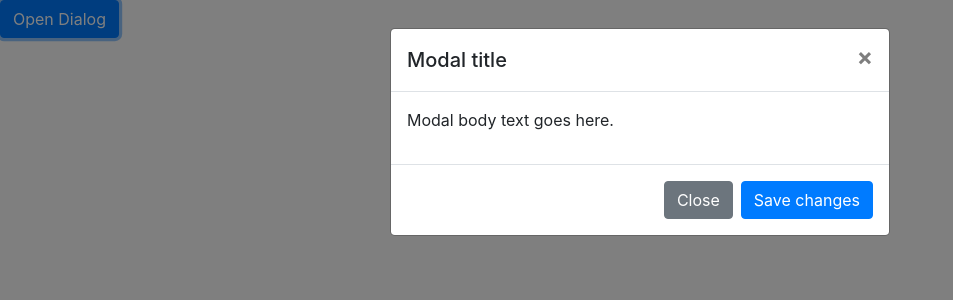
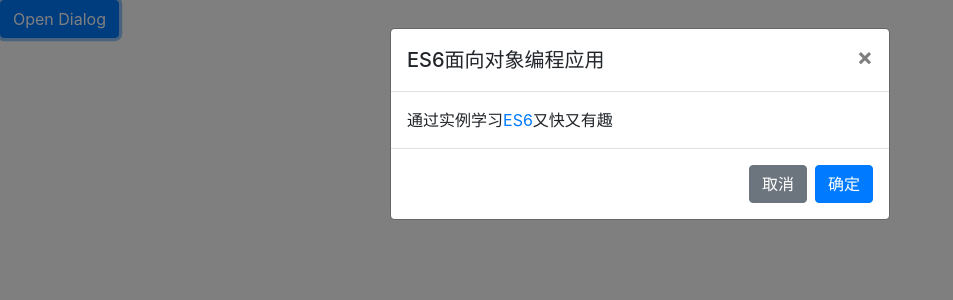
Before and after one commit to qingguatang/learn-es6, a React (Create React App) app: page /c3 in a window 1280 px wide. Both pictures are taken after a click on the button "Open Dialog". Shown: the top 300 px of the page, without its empty margins (0-953 px from the left). Built offline with nearby package versions, Linux system fonts and the light colour scheme.

Commit message:
react modal step 2

```diff
--- a/src/C3.js
+++ b/src/C3.js
@@ -1,4 +1,5 @@
 import React from 'react'
+import Modal from './components/Modal';
 import 'bootstrap/dist/css/bootstrap.css';
 
 
@@ -6,6 +7,17 @@ class Page extends React.Component {
   state = {
     showModal: false
   }
+
+  handleOk = () => {
+    console.log('ok');
+    this.setState({ showModal: false });
+  }
+
+  handleCancel = () => {
+    console.log('cancel');
+    this.setState({ showModal: false });
+  }
+
   // constructor(props) {
   //   super(props);
   //   this.state = {
@@ -17,31 +29,15 @@ class Page extends React.Component {
     return (
       <div>
         <button className="btn btn-primary" onClick={() => this.setState({ showModal: true })}>Open Dialog</button>
-        {this.state.showModal ?
-        <div>
-          <div className="modal" style={{ display: 'block' }} tabIndex="-1" role="dialog">
-            <div className="modal-dialog" role="document">
-              <div className="modal-content">
-                <div className="modal-header">
-                  <h5 className="modal-title">Modal title</h5>
-                  <button type="button" className="close" data-dismiss="modal" aria-label="Close"
-                      onClick={() => this.setState({ showModal: false })}>
-                    <span aria-hidden="true">&times;</span>
-                  </button>
-                </div>
-                <div className="modal-body">
-                  <p>Modal body text goes here.</p>
-                </div>
-                <div className="modal-footer">
-                  <button type="button" className="btn btn-secondary" data-dismiss="modal">Close</button>
-                  <button type="button" className="btn btn-primary">Save changes</button>
-                </div>
-              </div>
-            </div>
-           </div>
-          <div className="modal-backdrop fade show"></div>
-        </div> : null
-      }
+        <Modal
+            title="ES6面向对象编程应用"
+            visible={this.state.showModal}
+            onOk={this.handleOk}
+            onCancel={this.handleCancel}>
+          <div>
+            通过实例学习<a href="#">ES6</a>又快又有趣
+          </div>
+        </Modal>
       </div>
     );
   }
--- /dev/null
+++ b/src/components/Modal.js
@@ -0,0 +1,49 @@
+import React from 'react'
+import cx from 'classnames';
+
+
+class Modal extends React.Component {
+  static defaultProps = {
+    buttons: [
+      { text: '取消', name: 'Cancel' },
+      { text: '确定', name: 'Ok', primary: true }
+    ]
+  };
+
+  render() {
+    const { title, visible, children, onCancel, buttons } = this.props;
+    return (
+      <div>
+        <div className="modal" style={{ display: visible ? 'block' : 'none' }} tabIndex="-1" role="dialog">
+          <div className="modal-dialog" role="document">
+            <div className="modal-content">
+              <div className="modal-header">
+                <h5 className="modal-title">{title}</h5>
+                <button type="button" className="close" data-dismiss="modal" aria-label="Close"
+                    onClick={onCancel}>
+                  <span aria-hidden="true">&times;</span>
+                </button>
+              </div>
+              <div className="modal-body">
+                {children}
+              </div>
+              <div className="modal-footer">
+              {
+                buttons.map((item, index) => (
+                  <button key={index} type="button"
+                    className={cx('btn', item.primary ? 'btn-primary' : 'btn-secondary')}
+                    onClick={this.props[`on${item.name}`]}
+                    >{item.text}</button>
+                ))
+              }
+              </div>
+            </div>
+          </div>
+        </div>
+        { visible ? <div className="modal-backdrop fade show"></div> : null }
+      </div>
+    );
+  }
+}
+
+export default Modal;
```
